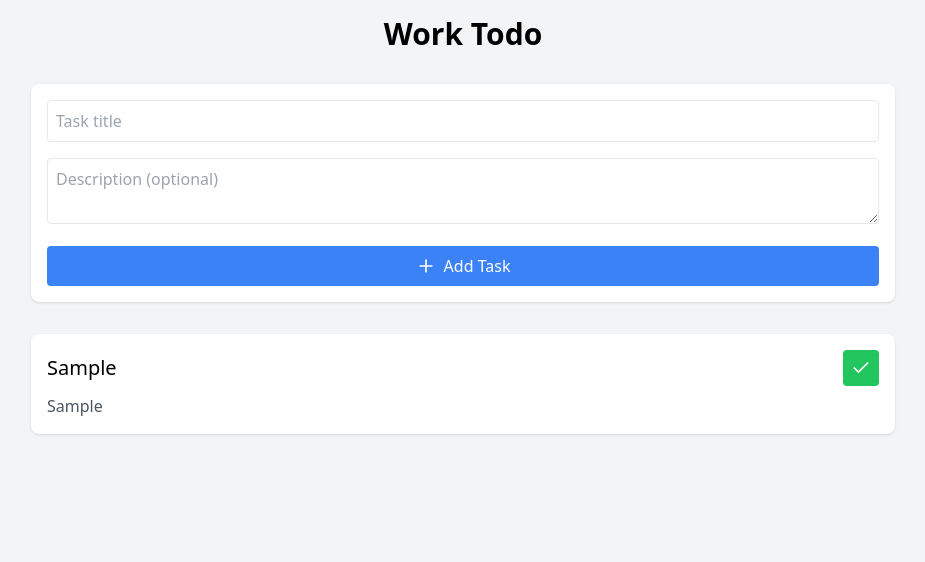
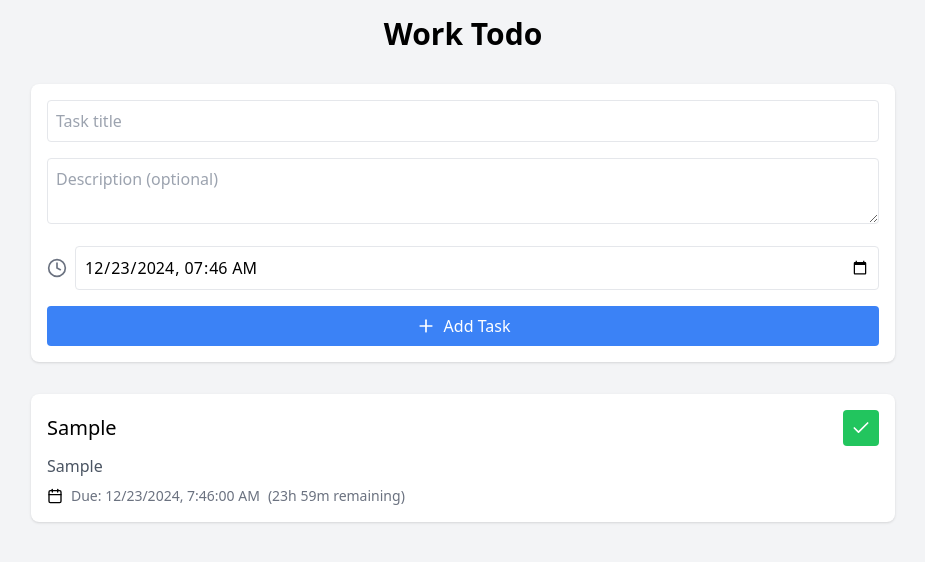
Before and after one commit to ShreySigh2912/Work-to-do, a React (Vite) app: page / in a window 1280 px wide. Both pictures are taken after typing "Sample", "Sample" into the empty fields and a click on the button "Add Task". Shown: the top 562 px of the page, without its empty margins (177-1102 px from the left). Built offline with nearby package versions, Linux system fonts and the light colour scheme.

Commit message:
Add TodoApp component with complete functionality

```diff
--- a/src/TodoApp.jsx
+++ b/src/TodoApp.jsx
@@ -1,5 +1,5 @@
 import React, { useState, useEffect } from 'react';
-import { Plus, Check } from 'lucide-react';
+import { Plus, Check, Calendar, Clock } from 'lucide-react';
 
 const TodoApp = () => {
   const [tasks, setTasks] = useState(() => {
@@ -9,14 +9,13 @@ const TodoApp = () => {
 
   const [newTask, setNewTask] = useState({
     title: '',
-    description: ''
+    description: '',
+    deadline: new Date(Date.now() + 24 * 60 * 60 * 1000).toISOString().slice(0, 16)
   });
 
-  // Add states for quotes
   const [showQuote, setShowQuote] = useState(false);
   const [currentQuote, setCurrentQuote] = useState('');
 
-  // Motivational quotes array
   const quotes = [
     "Success is not final, failure is not fatal: it is the courage to continue that counts.",
     "The only way to do great work is to love what you do.",
@@ -36,7 +35,7 @@ const TodoApp = () => {
 
   const handleSubmit = (e) => {
     e.preventDefault();
-    if (!newTask.title) return;
+    if (!newTask.title || !newTask.deadline) return;
 
     setTasks([
       ...tasks,
@@ -47,13 +46,16 @@ const TodoApp = () => {
         createdDate: new Date().toISOString()
       }
     ]);
-    setNewTask({ title: '', description: '' });
+    setNewTask({
+      title: '',
+      description: '',
+      deadline: new Date(Date.now() + 24 * 60 * 60 * 1000).toISOString().slice(0, 16)
+    });
   };
 
   const completeTask = (taskId) => {
     setTasks(tasks.map(task => {
       if (task.id === taskId) {
-        // Select random quote
         const randomQuote = quotes[Math.floor(Math.random() * quotes.length)];
         setCurrentQuote(randomQuote);
         setShowQuote(true);
@@ -65,6 +67,28 @@ const TodoApp = () => {
       }
       return task;
     }));
+  };
+
+  const getTimeRemaining = (deadline) => {
+    const now = new Date();
+    const timeLeft = new Date(deadline) - now;
+
+    if (timeLeft < 0) {
+      return 'Overdue';
+    }
+
+    const hours = Math.floor(timeLeft / (1000 * 60 * 60));
+    if (hours < 24) {
+      const minutes = Math.floor((timeLeft % (1000 * 60 * 60)) / (1000 * 60));
+      return `${hours}h ${minutes}m remaining`;
+    }
+
+    const days = Math.floor(hours / 24);
+    return `${days} days remaining`;
+  };
+
+  const isOverdue = (deadline) => {
+    return new Date(deadline) < new Date() ? 'text-red-500' : 'text-gray-500';
   };
 
   return (
@@ -86,6 +110,15 @@ const TodoApp = () => {
             onChange={(e) => setNewTask({...newTask, description: e.target.value})}
             className="w-full p-2 border rounded"
           />
+          <div className="flex items-center gap-2">
+            <Clock size={20} className="text-gray-500" />
+            <input
+              type="datetime-local"
+              value={newTask.deadline}
+              onChange={(e) => setNewTask({...newTask, deadline: e.target.value})}
+              className="flex-1 p-2 border rounded"
+            />
+          </div>
           <button
             type="submit"
             className="w-full bg-blue-500 text-white p-2 rounded hover:bg-blue-600 flex items-center justify-center gap-2"
@@ -96,7 +129,9 @@ const TodoApp = () => {
       </form>
 
       <div className="space-y-4">
-        {tasks.map(task => (
+        {tasks
+          .sort((a, b) => new Date(a.deadline) - new Date(b.deadline))
+          .map(task => (
             <div
               key={task.id}
               className={`p-4 rounded-lg shadow ${
@@ -117,11 +152,21 @@ const TodoApp = () => {
                 )}
               </div>
               <p className="text-gray-600 mt-2">{task.description}</p>
+              <div className="flex items-center gap-2 mt-2 text-sm">
+                <Calendar size={16} />
+                <span className={isOverdue(task.deadline)}>
+                  Due: {new Date(task.deadline).toLocaleString()}
+                  {!task.completed && (
+                    <span className="ml-2">
+                      ({getTimeRemaining(task.deadline)})
+                    </span>
+                  )}
+                </span>
+              </div>
             </div>
           ))}
       </div>
 
-      {/* Motivational Quote Modal */}
       {showQuote && (
         <div className="fixed inset-0 bg-black bg-opacity-50 flex items-center justify-center p-4">
           <div className="bg-white p-6 rounded-lg max-w-md">
```
Lines whose indentation alone changed are shown as unchanged.
